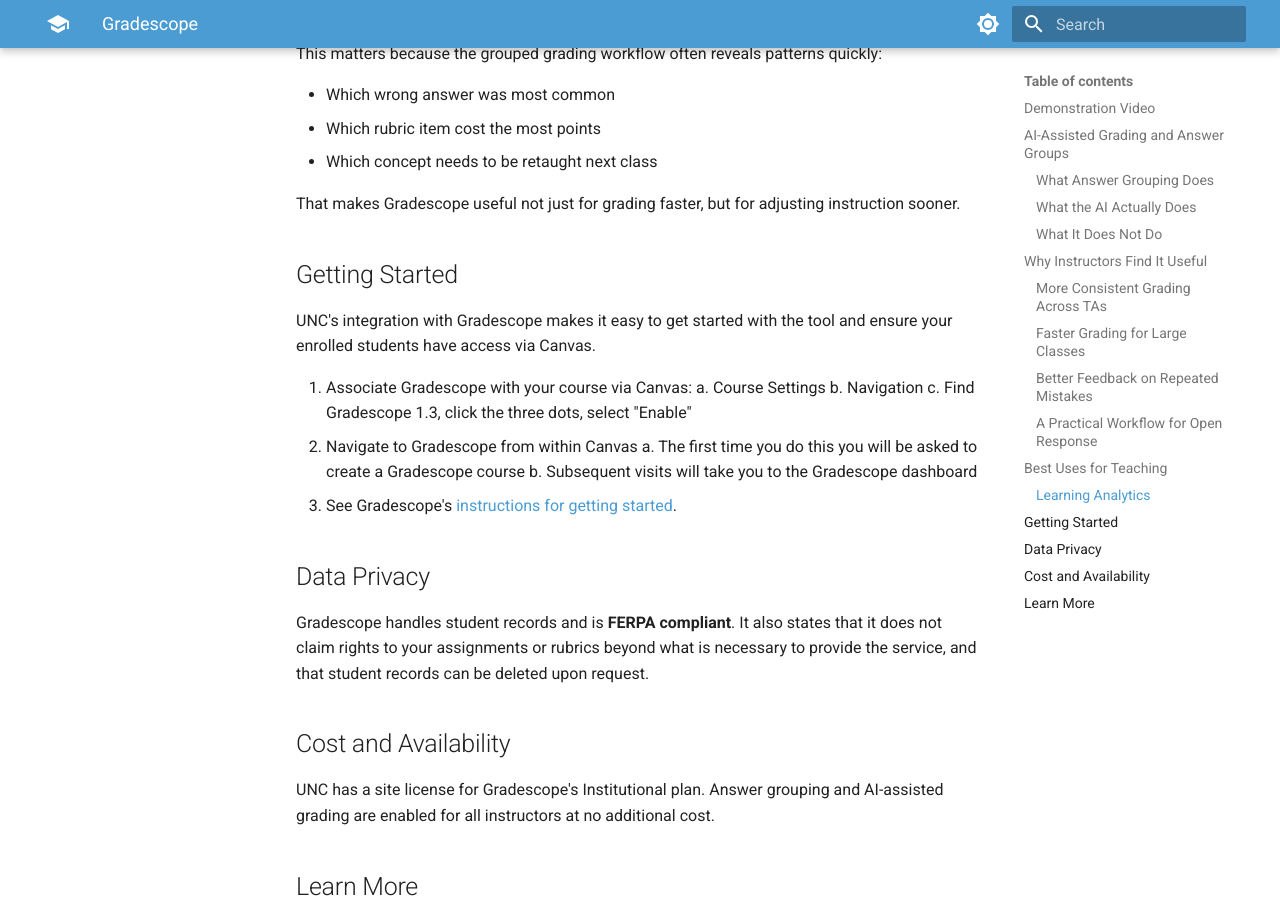
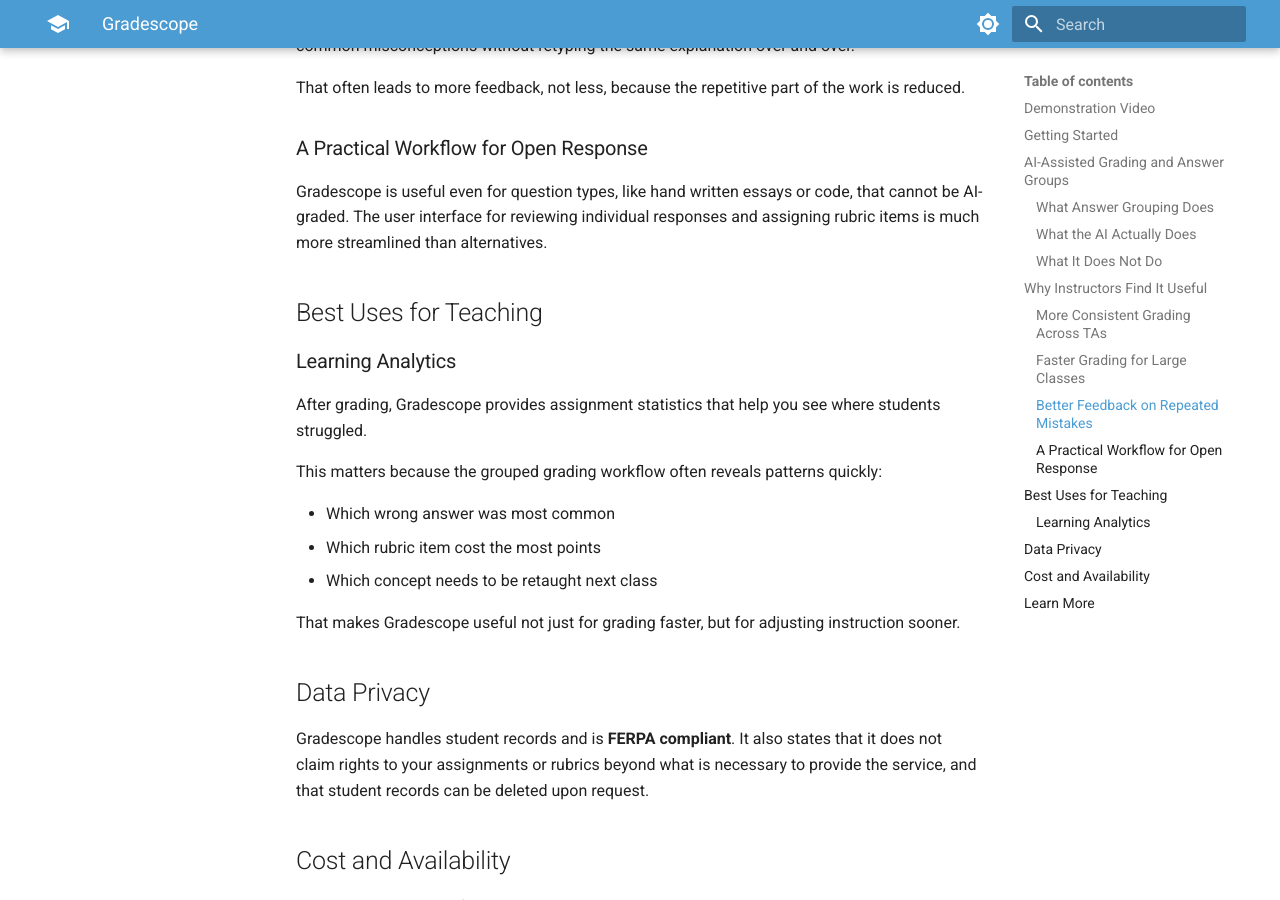
Before and after one commit to KrisJordan/teachingtoolkit, an MkDocs documentation site: the page built from docs/tools/gradescope.md, in a window 1280 px wide and 900 px high, scrolled down 3346 px. Built offline with MkDocs 1.6.1 and Material for MkDocs 9.7.7, drawn with Linux system fonts in a browser that asks for light colours; some of the changed text lies outside the part shown.

Commit message:
docs: fix bulleting

```diff
--- a/docs/tools/gradescope.md
+++ b/docs/tools/gradescope.md
@@ -100,19 +114,6 @@
 
 That makes Gradescope useful not just for grading faster, but for adjusting instruction sooner.
 
-## Getting Started
-
-UNC's integration with Gradescope makes it easy to get started with the tool and ensure your enrolled students have access via Canvas.
-
-1. Associate Gradescope with your course via Canvas:
-    a. Course Settings
-    b. Navigation
-    c. Find Gradescope 1.3, click the three dots, select "Enable"
-2. Navigate to Gradescope from within Canvas
-    a. The first time you do this you will be asked to create a Gradescope course
-    b. Subsequent visits will take you to the Gradescope dashboard
-3. See Gradescope's [instructions for getting started](https://www.gradescope.com/get_started).
-
 ## Data Privacy
 
 Gradescope handles student records and is **FERPA compliant**. It also states that it does not claim rights to your assignments or rubrics beyond what is necessary to provide the service, and that student records can be deleted upon request.
```
Also changed, not shown: other parts of docs/tools/gradescope.md (+14 -0 lines).
